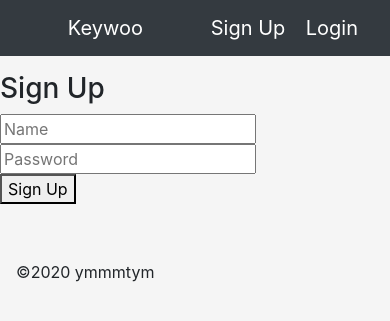
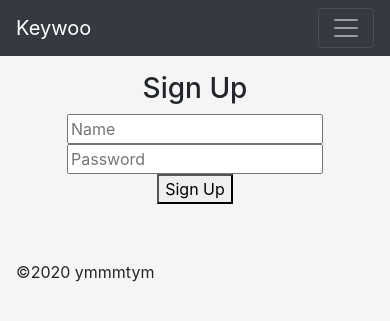
Before and after one commit to ymmmtym/keywoo, a Flask app: page /signup in a window 390 px wide. Shown: the top 321 px of the page. Run offline with Flask 2, Linux system fonts and the light colour scheme; some libraries are stand-ins or nearby versions.

Commit message:
fixed layout

```diff
--- a/keywoo/static/script.js
+++ b/keywoo/static/script.js
@@ -15,3 +15,10 @@ function check_blank(text,name){
 $(document).ready(function(){
   $('body').fadeIn('slow');
 });
+
+
+$(function(){
+	$('.navbar-toggler').click(function(){
+		$(this).next('div').slideToggle();
+  });
+});
--- a/keywoo/static/stylesheet.css
+++ b/keywoo/static/stylesheet.css
@@ -11,3 +11,18 @@ textarea {
   width: 100%;
   margin: auto;
 }
+
+.navbar-toggler {
+  display: none;
+}
+
+/* media */
+@media screen and (max-width: 480px) {
+  .nav {
+    display: none;
+    margin: auto;
+  }
+  .navbar-toggler {
+  display: inline;
+  }
+}
--- a/keywoo/templates/layout.html
+++ b/keywoo/templates/layout.html
@@ -28,10 +28,13 @@
     <body>
         <!-- header -->
         <header class="navbar navbar-dark bg-dark navbar-light bg-light fixed-top">
-            <div class="mx-auto">
+            <div>
                 <a class="navbar-brand align-center" href="/">Keywoo</a>
             </div>
-            <div>
+            <button class="navbar-toggler collapsed" type="button" data-toggle="collapse" data-target="#navbaricon" aria-controls="navbaricon" aria-expanded="false" aria-label="Toggle navigation">
+                <span class="navbar-toggler-icon"></span>
+            </button>
+            <div class="nav justify-content-end">
                 {% if current_user.is_authenticated %}
                 <a class="navbar-brand align-left" href="/logout">Logout</a>
                 {% else %}
@@ -55,7 +58,7 @@
 
         <!-- footer -->
         <footer>
-            <nav class="navbar navbar-dark">
+            <nav class="navbar navbar-dark ">
                 <p>&copy;2020 ymmmtym</p>
             </nav>
         </footer>
--- a/keywoo/templates/login.html
+++ b/keywoo/templates/login.html
@@ -1,7 +1,7 @@
 {% extends "layout.html" %}
 
 {% block content %}
-<div class="column is-4 is-offset-4">
+<div class="column is-4 is-offset-4 text-center">
     <h3 class="title">Login</h3>
     <div class="box">
         <form method="POST" action="/login">
--- a/keywoo/templates/signup.html
+++ b/keywoo/templates/signup.html
@@ -1,7 +1,7 @@
 {% extends "layout.html" %}
 
 {% block content %}
-<div class="column is-4 is-offset-4">
+<div class="column is-4 is-offset-4 text-center">
     <h3 class="title">Sign Up</h3>
     <div class="box">
         <form method="POST" action="/signup">
--- a/keywoo/views.py
+++ b/keywoo/views.py
@@ -54,6 +54,9 @@ def signup():
         if user:
             flash('このユーザは既に登録済みです。他のユーザ名で登録してください。')
             return redirect(url_for('signup'))
+        if not name or not password:
+            flash('お名前とパスワードを入力してください。')
+            return redirect(url_for('signup'))
 
         new_user = User(name=name, password=generate_password_hash(password, method='sha256'))
         db.session.add(new_user)
```
